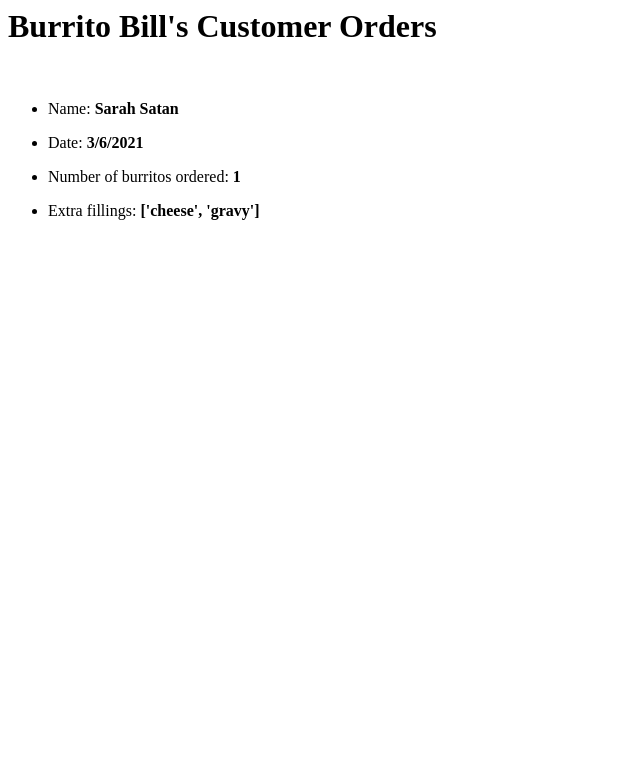
After one commit to The-Adam-The/flask_burrito_bill_day_3_lab_hw, a Flask app: page /orders/1 in a window 1280 px wide. The commit adds this page. Shown: the top 783 px of the page, without its empty margins (0-640 px from the left). Run offline with Flask 2, Linux system fonts and the light colour scheme.

Commit message:
Added invidual order page, get directory and backend functionality

```diff
--- a/controllers/controller.py
+++ b/controllers/controller.py
@@ -5,3 +5,8 @@ from models.customer_orders import customer_orders
 @app.route('/orders')
 def index():
     return render_template('index.html', customer_orders=customer_orders)
+
+@app.route('/orders/<customer_i>')
+def get_single_order(customer_i):
+    customer_i = int(customer_i)
+    return render_template('order.html', customer_orders=customer_orders[customer_i])
--- a/templates/index.html
+++ b/templates/index.html
@@ -3,7 +3,7 @@
         <title>Customer Orders</title>
     </head>
     <body>
-        <h1>Burrito Bills Customer Orders</h1>
+        <h1>Burrito Bill's Customer Orders</h1>
         <br>
         <ul>
         {% for customer in customer_orders %}
--- /dev/null
+++ b/templates/order.html
@@ -0,0 +1,18 @@
+<html>
+    <head>
+        <title>{{customer_orders.customer_name}}'s order</title>
+    </head>
+    <body>
+        <h1>Burrito Bill's Customer Orders</h1>
+        <br>
+        <ul>
+
+            <li><p>Name: <b>{{customer_orders.customer_name}}</b></p></li>
+            <li><p>Date: <b>{{customer_orders.order_date}}</b></p></li>
+            <li><p>Number of burritos ordered: <b>{{customer_orders.quantity}}</b></p></li>
+            <li><p>Extra fillings: <b>{{customer_orders.food_topping}}</b></p></li>
+            <br>
+
+        </ul>
+    </body>
+</html>
```
